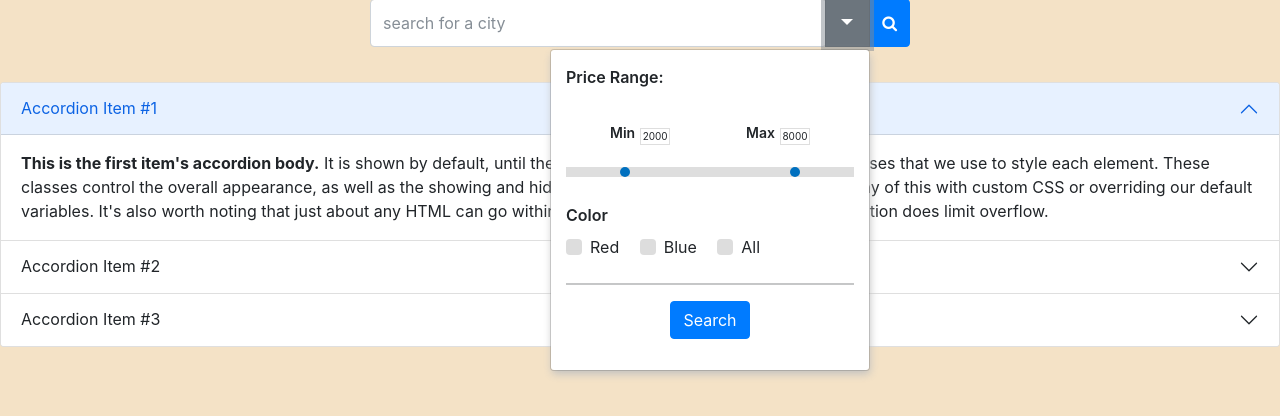
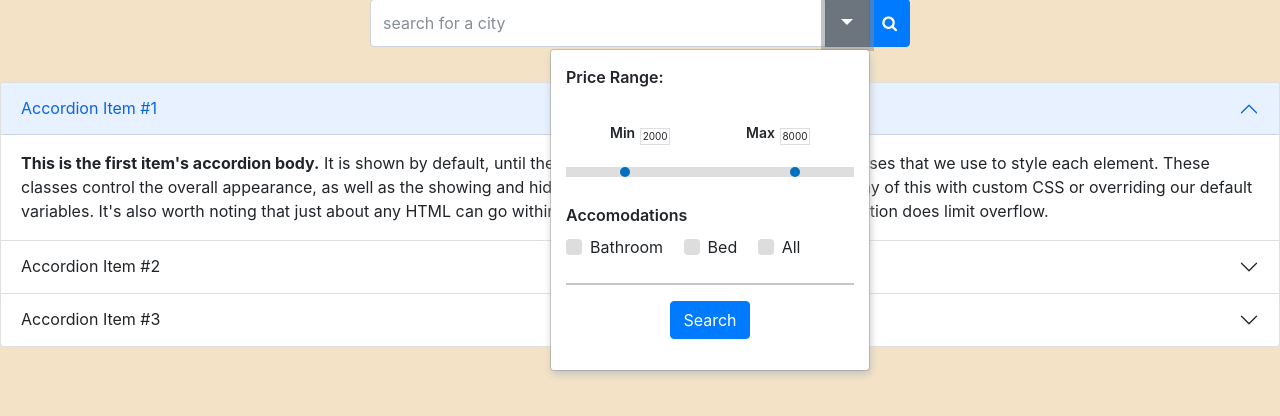
Before and after one commit to paolo-peretti/IS, a Flask app: page / in a window 1280 px wide, after a click that opens the changed part. Shown: the part 209-625 px from the top of the page. Run offline with Flask 2, Linux system fonts and the light colour scheme; some libraries are stand-ins or nearby versions.

Commit message:
init session

```diff
--- a/templates/index.html
+++ b/templates/index.html
@@ -233,16 +233,16 @@ cursor: pointer;
   </div>
 
   <div class="form-group">
-  <label>Color</label><br>
+  <label>Accomodations</label><br>
   <label class="custom-control custom-checkbox">
   <input type="checkbox" class="custom-control-input">
   <span class="custom-control-indicator"></span>
-  <span class="custom-control-description">Red</span>
+  <span class="custom-control-description">Bathroom</span>
   </label>
   <label class="custom-control custom-checkbox">
   <input type="checkbox" class="custom-control-input">
   <span class="custom-control-indicator"></span>
-  <span class="custom-control-description">Blue</span>
+  <span class="custom-control-description">Bed</span>
   </label>
   <label class="custom-control custom-checkbox">
   <input type="checkbox" class="custom-control-input">
```
